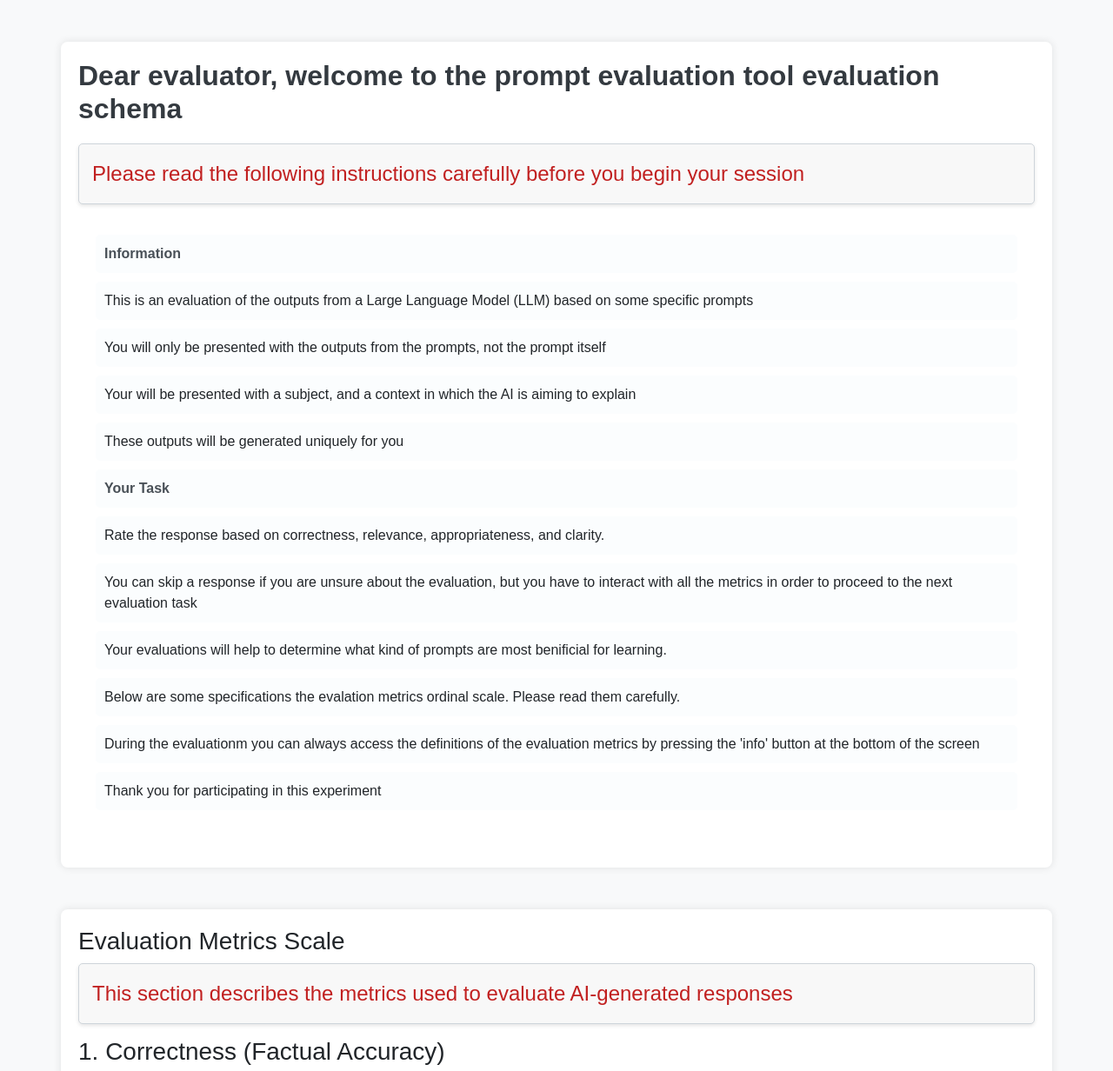
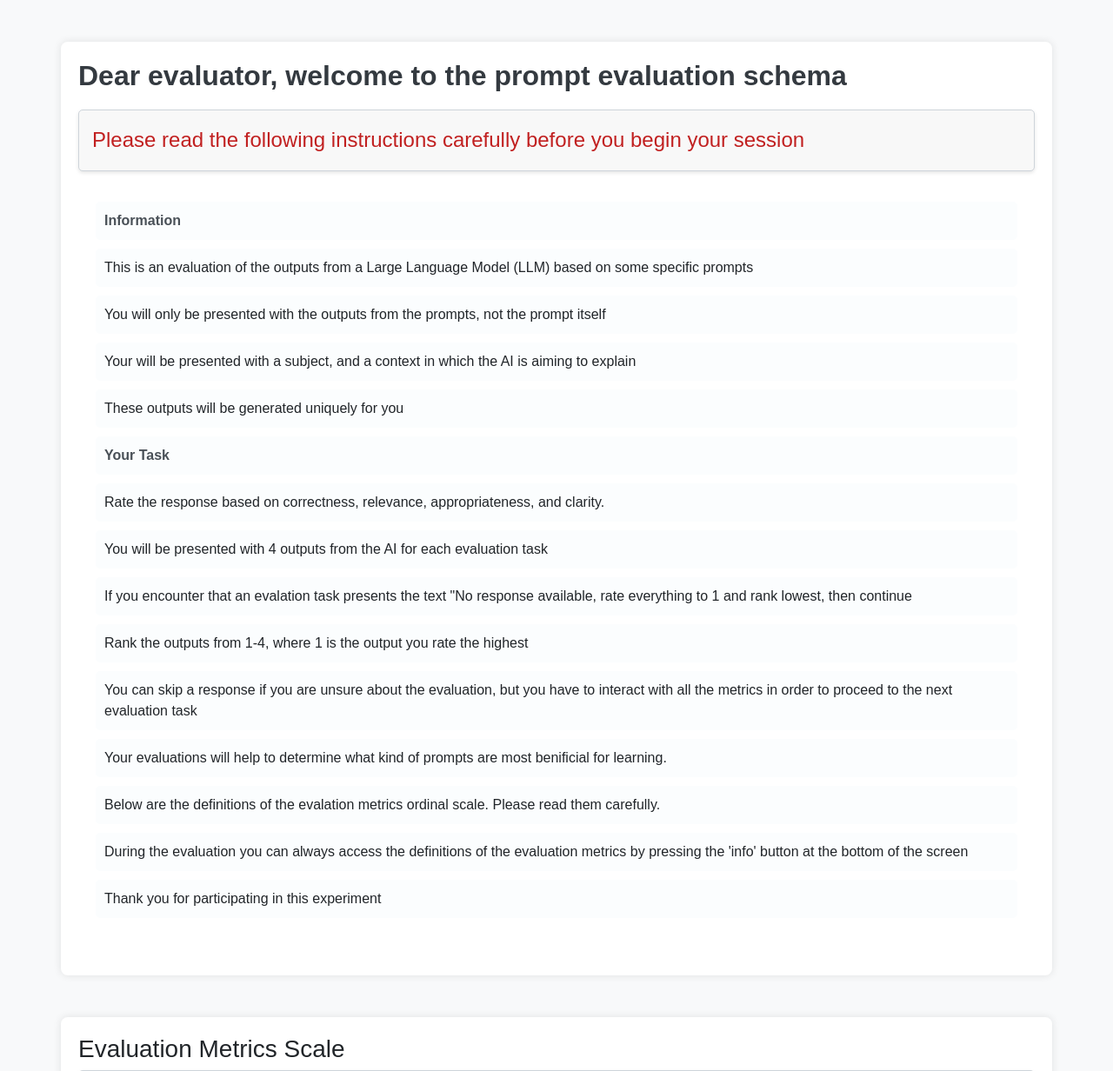
Before and after one commit to HyperSniper89/AI_Evaluator, a Flask app: page /instructions in a window 1280 px wide. Shown: the top 1232 px of the page at 87% size. Run offline with Flask 3, Linux system fonts and the light colour scheme.

Commit message:
added some instructions

```diff
--- a/templates/instructions.html
+++ b/templates/instructions.html
@@ -10,7 +10,7 @@
 </head>
 <body>
     <div class="container mt-5">
-        <h2>Dear evaluator, welcome to the prompt evaluation tool evaluation schema</h2>
+        <h2>Dear evaluator, welcome to the prompt evaluation schema</h2>
         <p>Please read the following instructions carefully before you begin your session</p>
         <ul>
             <li ><strong>Information</strong></li>
@@ -20,10 +20,13 @@
             <li><strong></strong> These outputs will be generated uniquely for you</li>
             <li><strong>Your Task</strong></li>
             <li><strong></strong> Rate the response based on correctness, relevance, appropriateness, and clarity.</li>
+            <li><strong></strong> You will be presented with 4 outputs from the AI for each evaluation task</li>
+            <li><strong></strong> If you encounter that an evalation task presents the text "No response available, rate everything to 1 and rank lowest, then continue</li>
+            <li><strong></strong> Rank the outputs from 1-4, where 1 is the output you rate the highest</li>
             <li><strong></strong> You can skip a response if you are unsure about the evaluation, but you have to interact with all the metrics in order to proceed to the next evaluation task</li>
             <li><strong></strong> Your evaluations will help to determine what kind of prompts are most benificial for learning.</li>
-            <li><strong></strong> Below are some specifications the evalation metrics ordinal scale. Please read them carefully.</li>
-            <li><strong></strong> During the evaluationm you can always access the definitions of the evaluation metrics by pressing the 'info' button at the bottom of the screen</li>
+            <li><strong></strong> Below are the definitions of the evalation metrics ordinal scale. Please read them carefully.</li>
+            <li><strong></strong> During the evaluation you can always access the definitions of the evaluation metrics by pressing the 'info' button at the bottom of the screen</li>
             <li><strong></strong> Thank you for participating in this experiment</li>
         </ul>
     </div>
@@ -83,11 +86,11 @@
         $(document).ready(function() {
           const startEvaluationButton = $('#startEvaluationButton');
 
-          // Disable button for 15 seconds
+          // Disable button for 30 seconds - This is to give time fo the API to fetch the data
           startEvaluationButton.prop('disabled', true);
           let timer = setTimeout(function() {
             startEvaluationButton.prop('disabled', false); // Enable button after 15 seconds
-          }, 30000); // 15 seconds in milliseconds
+          }, 30000); // 30 seconds in milliseconds
 
           // Redirect on click (after timer completes)
           startEvaluationButton.click(function() {
```
